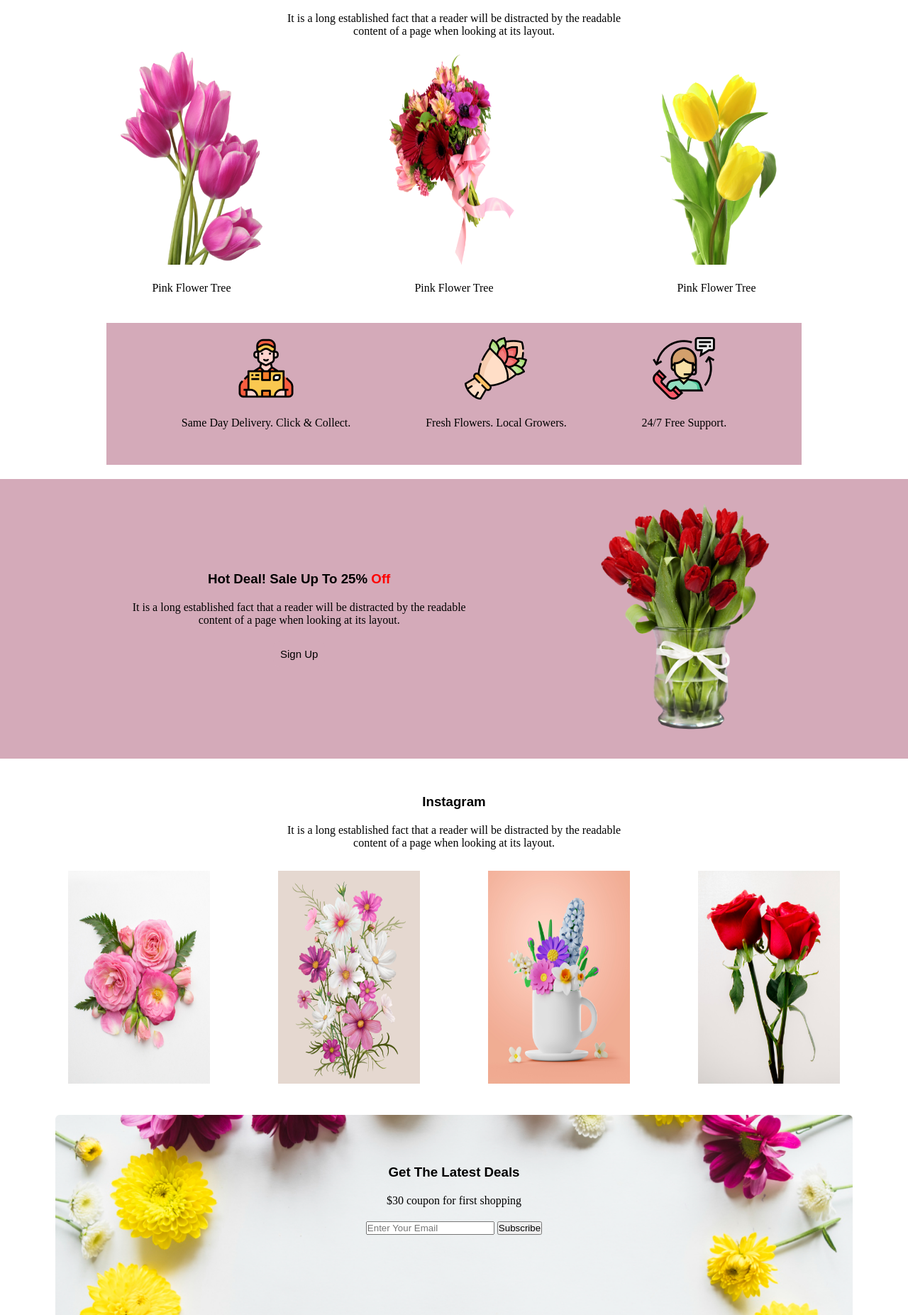
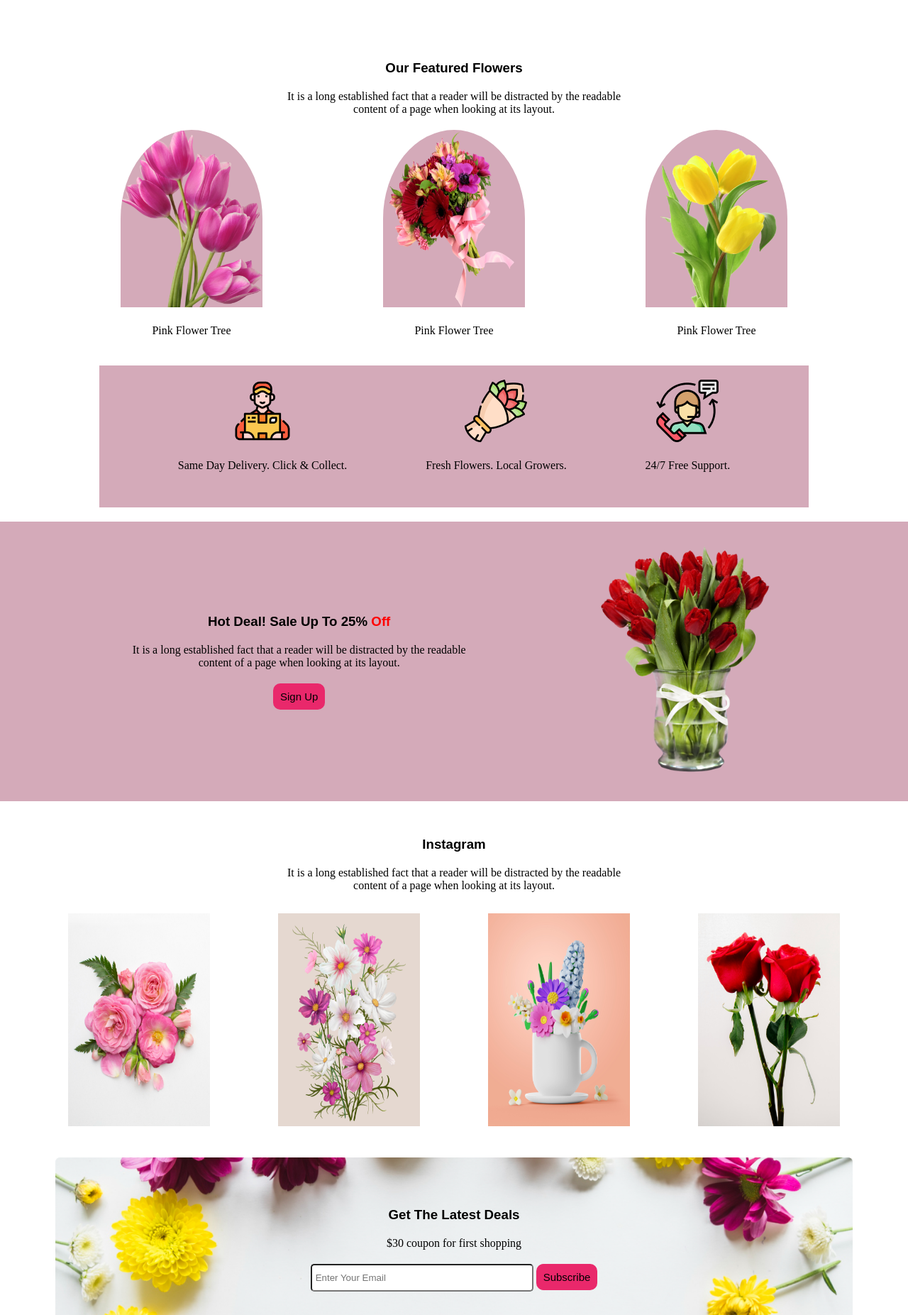
Before and after one commit to Jamilur-Rahman/First-project, a plain HTML site: page index.html in a window 1280 px wide. Shown: the part 427-2280 px from the top of the page at 71% size. Drawn offline with Linux system fonts and the light colour scheme.

Commit message:
Same as Given

```diff
--- a/index.html
+++ b/index.html
@@ -97,7 +97,7 @@
                 <h3 class="heading-five">Get The Latest Deals</h3>
                 <p class="paragraph-five">$30 coupon for first shopping</p>
                 <input class="input-one" type="email" placeholder="Enter Your Email">
-                <button>Subscribe</button>
+                <button class="btn">Subscribe</button>
             </div>
         </section>
     </main>
--- a/style.css
+++ b/style.css
@@ -11,18 +11,23 @@ h1, h3{
     align-items: center;
     justify-content: space-around;
     background-color: #D4AAB9;
+    padding-top: 30px;
 }
 .paragraph-first{
     margin: 20px 0px;
 }
 .btn{
     padding: 10px;
-    background-color: #D4AAB9;
+    background-color: #e9286b;
     border: none;
     border-radius: 10px;
     font-size: 15px;
 }
-.heading-two, .paragraph-two{
+.heading-two{
+    text-align: center;
+    margin: 100px 0px 20px 0px;
+}
+.paragraph-two{
     text-align: center;
     margin: 20px 0px;
 }
@@ -36,8 +41,12 @@ h1, h3{
 }
 .second-first-photo, .second-second-photo, .second-third-photo{
     width: 200px;
-    height: 300px;
+    height: 250px;
+    border-top-left-radius: 50% ;
+    border-top-right-radius: 50%;
+    background-color: #D4AAB9;
 }
+
 .sub-paragraph{
     text-align: center;
     margin: 20px 0px 40px 0px;
@@ -47,7 +56,7 @@ h1, h3{
     text-align: center;
     justify-content: space-evenly;
     padding: 20px 0px 10px 0px;
-    margin: 0px 150px 20px 150px;
+    margin: 0px 140px 20px 140px;
     background-color: #D4AAB9;
 }
 .fourth-part{
@@ -116,6 +125,12 @@ span{
 .paragraph-six{
     margin-bottom: 20px;
 }
+.input-one{
+    height: 25px;
+    width: 300px;
+    padding: 5px;
+    border-radius: 5px;
+}
 .paragraph-seven{
     padding-bottom: 70px;
 }
```
